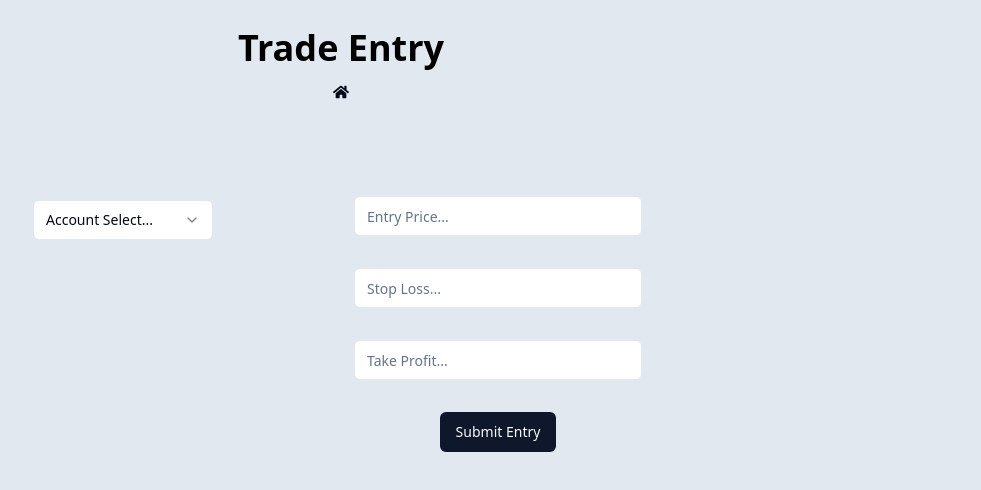
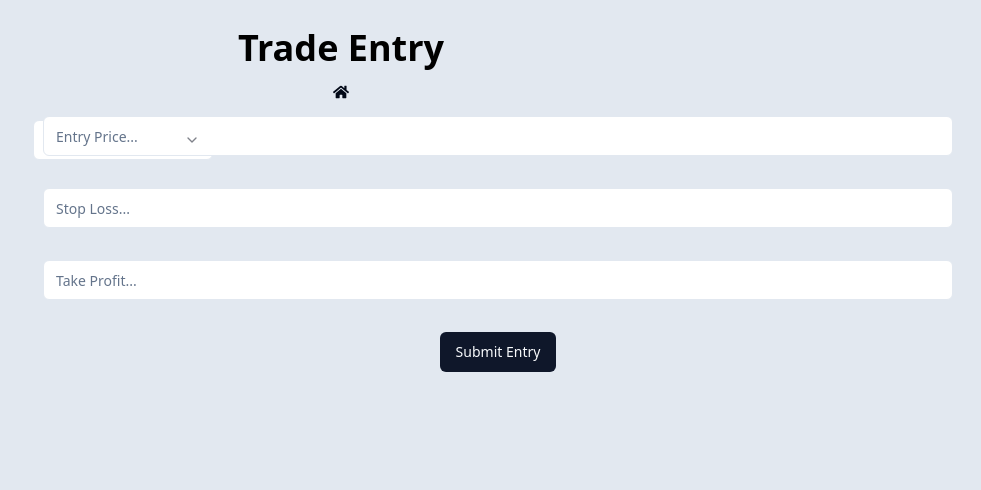
Before and after one commit to MShaw1223/project, a Next.js app: page /Trade-Entry in a window 1280 px wide. Shown: the top 490 px of the page, without its empty margins (299-1280 px from the left). Built offline with nearby package versions, Linux system fonts and the light colour scheme.

Commit message:
text sizing and div width changes

```diff
--- a/src/pages/Trade-Entry.tsx
+++ b/src/pages/Trade-Entry.tsx
@@ -75,7 +75,7 @@ const tradeEntry: NextPage = () => {
       </div>
       {mutation.isLoading && <p>Submitting Trade Data...</p>}
       {!mutation.isLoading && (
-        <div className="flex flex-row my-20">
+        <div className="flex flex-row flex-wrap">
       <div className="w-full md:w-1/2 lg:w-1/3 xl:w-1/4">
         <div className="ml-80 my-5">
           <AccountDropdown onAccountChange={handleAccountChange}></AccountDropdown>
@@ -83,7 +83,7 @@ const tradeEntry: NextPage = () => {
       </div>
       <div className="w-full md:w-1/2 lg:w-2/3 xl:w-3/4">
         <div className="flex flex-col items-center mx-auto">
-          <form className="my-auto w-80" onSubmit={handleSubmit}>
+          <form className="my-auto w-full" onSubmit={handleSubmit}>
             <div className="p-4">
               <Input id="entryPrice" name="entryPrice" type="number" step="any" placeholder="Entry Price..."></Input>
             </div>
--- a/src/pages/home.tsx
+++ b/src/pages/home.tsx
@@ -11,7 +11,7 @@ const Home: NextPage = () => {
     //make a menu.ts file on utils? as the dropdown will be on all pages
     return(
     <div className="text-center h-screen bg-slate-100 mx-auto my-auto">
-        <h1 className="text-4xl font-black p-8">
+        <h1 className="text-xl font-black p-8">
           Trade Application - Home
         </h1>
         <p className="p-2">
```
